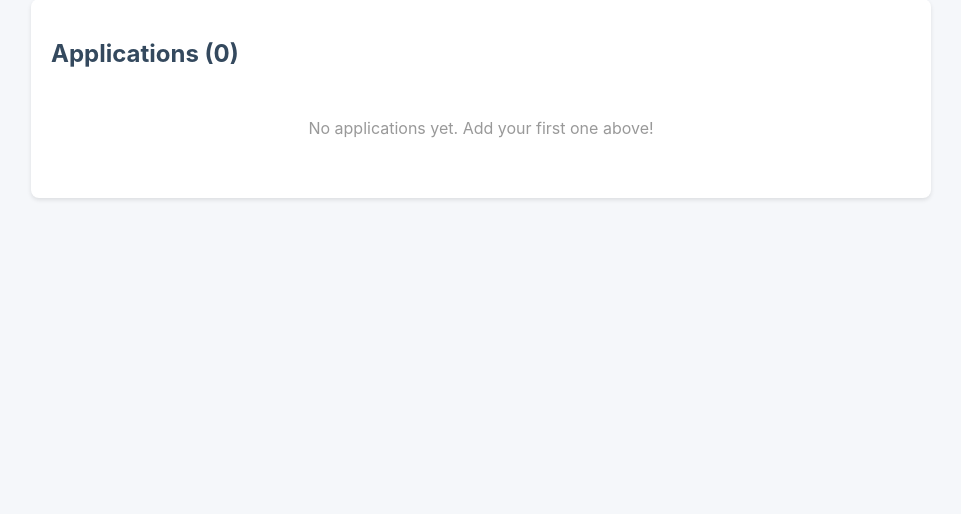
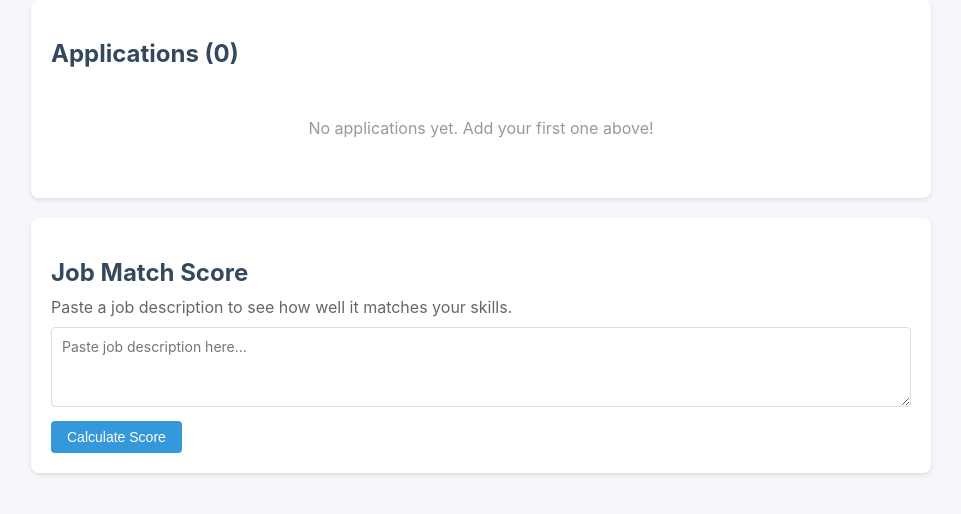
Before and after one commit to nevil-codes/careerflow, a Flask app: page / in a window 1280 px wide. Shown: the part 245-759 px from the top of the page, without its empty margins (159-1120 px from the left). Run offline with Flask 3, Linux system fonts and the light colour scheme.

Commit message:
feat: add job match scoring AI feature

```diff
--- a/app.py
+++ b/app.py
@@ -1,9 +1,18 @@
-from flask import Flask, render_template, request, redirect, url_for
+from flask import Flask, render_template, request, redirect, url_for, jsonify
 
 app = Flask(__name__)
 
 jobs = []
 next_id = 1
+
+KEYWORDS = ["python", "java", "docker", "aws", "sql", "flask"]
+
+
+def compute_job_score(text):
+    """Return a match score 0-100 based on keyword hits."""
+    text_lower = text.lower()
+    matches = [kw for kw in KEYWORDS if kw in text_lower]
+    return min(int((len(matches) / len(KEYWORDS)) * 100), 100), matches
 
 
 @app.route("/")
@@ -40,5 +49,14 @@ def update_job(job_id):
     return redirect(url_for("dashboard"))
 
 
+@app.route("/score", methods=["POST"])
+def score():
+    description = request.form.get("description", "")
+    if not description.strip():
+        return jsonify({"score": 0, "matched": []})
+    value, matched = compute_job_score(description)
+    return jsonify({"score": value, "matched": matched})
+
+
 if __name__ == "__main__":
     app.run(host="0.0.0.0", port=5000, debug=False)
--- a/templates/index.html
+++ b/templates/index.html
@@ -34,6 +34,11 @@
         .update-form select { padding: 4px 8px; font-size: 12px; border: 1px solid #ddd; border-radius: 4px; }
         .update-form button { padding: 4px 10px; font-size: 12px; }
         textarea { width: 100%; padding: 10px; border: 1px solid #ddd; border-radius: 4px; font-size: 14px; resize: vertical; min-height: 80px; font-family: inherit; }
+        #score-result { margin-top: 15px; display: none; }
+        #score-result.show { display: block; }
+        .score-value { font-size: 48px; font-weight: 700; text-align: center; }
+        .score-label { text-align: center; color: #666; margin-top: 5px; }
+        .skill-tag { display: inline-block; background: #ebf5fb; color: #2980b9; padding: 3px 8px; border-radius: 4px; font-size: 12px; margin: 2px; }
         .empty-state { text-align: center; padding: 40px; color: #999; }
     </style>
 </head>
@@ -93,6 +98,39 @@
             <div class="empty-state"><p>No applications yet. Add your first one above!</p></div>
             {% endif %}
         </div>
+
+        <!-- AI Score -->
+        <div class="card">
+            <h2>Job Match Score</h2>
+            <p style="color:#666;margin-bottom:10px;">Paste a job description to see how well it matches your skills.</p>
+            <form id="score-form">
+                <textarea id="description" placeholder="Paste job description here..."></textarea>
+                <button type="submit" class="btn btn-primary" style="margin-top:10px;">Calculate Score</button>
+            </form>
+            <div id="score-result">
+                <div class="score-value" id="score-value">0</div>
+                <div class="score-label">Match Score (out of 100)</div>
+                <div id="matched-skills" style="margin-top:10px;"></div>
+            </div>
+        </div>
     </div>
+
+    <script>
+        document.getElementById("score-form").addEventListener("submit", async function(e) {
+            e.preventDefault();
+            const fd = new FormData();
+            fd.append("description", document.getElementById("description").value);
+            const res = await fetch("/score", { method: "POST", body: fd });
+            const data = await res.json();
+            const el = document.getElementById("score-value");
+            el.textContent = data.score;
+            el.style.color = data.score >= 70 ? "#27ae60" : data.score >= 40 ? "#f39c12" : "#e74c3c";
+            const sk = document.getElementById("matched-skills");
+            sk.innerHTML = data.matched.length
+                ? "<strong>Matched:</strong> " + data.matched.map(s => '<span class="skill-tag">' + s + '</span>').join(" ")
+                : "<p style='color:#999'>No matching skills found.</p>";
+            document.getElementById("score-result").classList.add("show");
+        });
+    </script>
 </body>
 </html>
```
